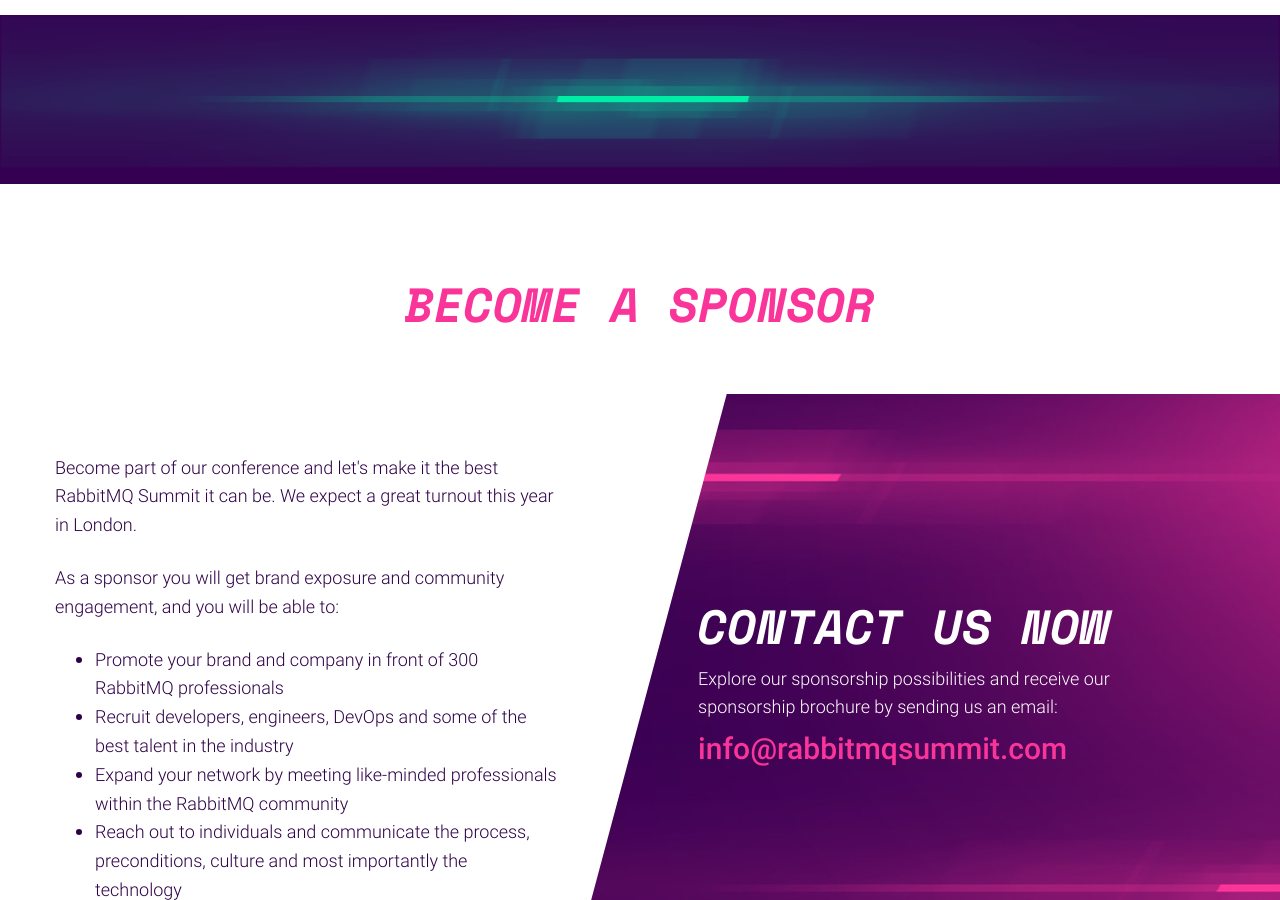
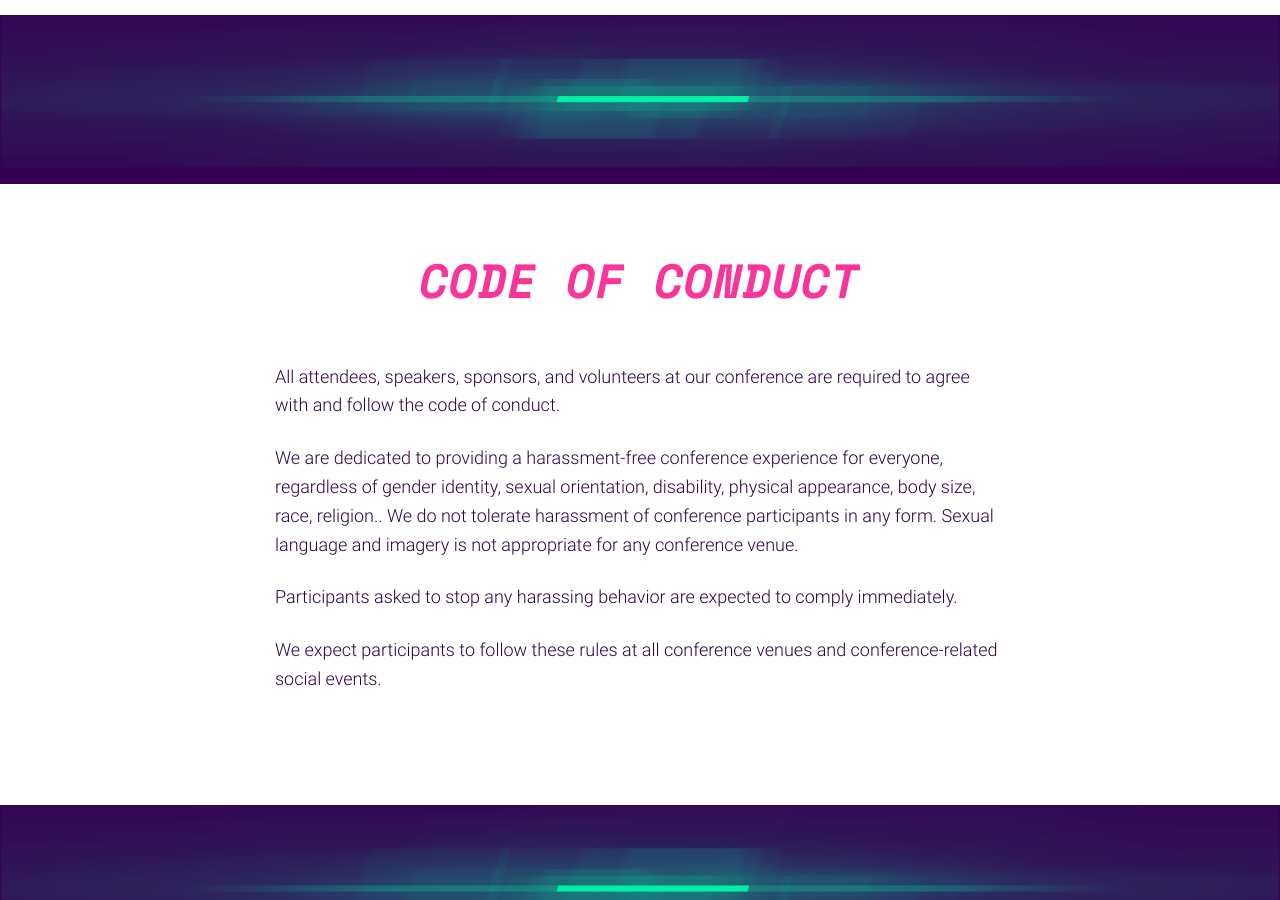
Before and after one commit to isabella232/rabbitmq-summit-1, a Jekyll site: the page built from index.html, in a window 1280 px wide and 900 px high, scrolled down 11673 px. Built offline with Jekyll 4.4.1, drawn with Linux system fonts in a browser that asks for light colours; nearby versions of some CDN libraries; comment, search, counter and statistics services are not loaded.

Commit message:
Adds code of conduct

```diff
--- a/index.html
+++ b/index.html
@@ -467,6 +467,24 @@ footer-logo: /img/logo-pink.png
   <div class="img-effect-wrap mb-3">
     <img src="/img/line-green.png" alt="image description" class="w-100">
   </div>
+  <section class="bg-light pt-6 pb-6 pb-xl-6 ">
+    <div class="container">
+      <div class="row justify-content-center mb-3">
+        <div class="col-12 col-md-10 col-lg-8">
+          <h3 class="text-uppercase text-center text-primary mb-lg-5 editable">Code of Conduct</h3>
+          <div class="text text-sm text-success">
+            <p class="editable">All attendees, speakers, sponsors, and volunteers at our conference are required to agree with and follow the code of conduct.</p>
+            <p class="editable">We are dedicated to providing a harassment-free conference experience for everyone, regardless of gender identity, sexual orientation, disability, physical appearance, body size, race, religion.. We do not tolerate harassment of conference participants in any form. Sexual language and imagery is not appropriate for any conference venue. </p>
+            <p class="editable">Participants asked to stop any harassing behavior are expected to comply immediately.</p>
+            <p class="editable">We expect participants to follow these rules at all conference venues and conference-related social events.</p>
+          </div>
+        </div>
+      </div>
+    </div>
+  </section>
+  <div class="img-effect-wrap mb-3">
+    <img src="/img/line-green.png" alt="image description" class="w-100">
+  </div>
   <section class="skew-img-section bg-light pb-0 pt-6 pt-xl-7">
     <div class="container-fluid">
       <div class="row justify-content-center mb-5" id="how-to-sponsor">
```
